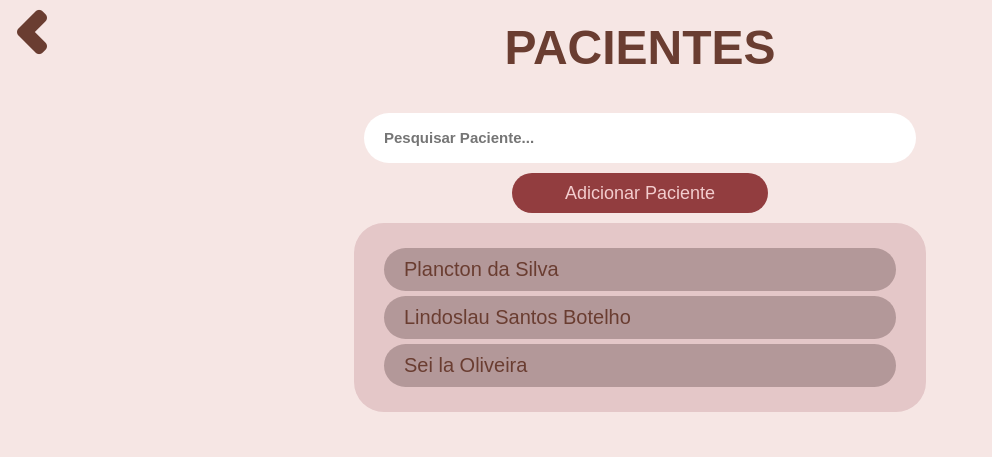
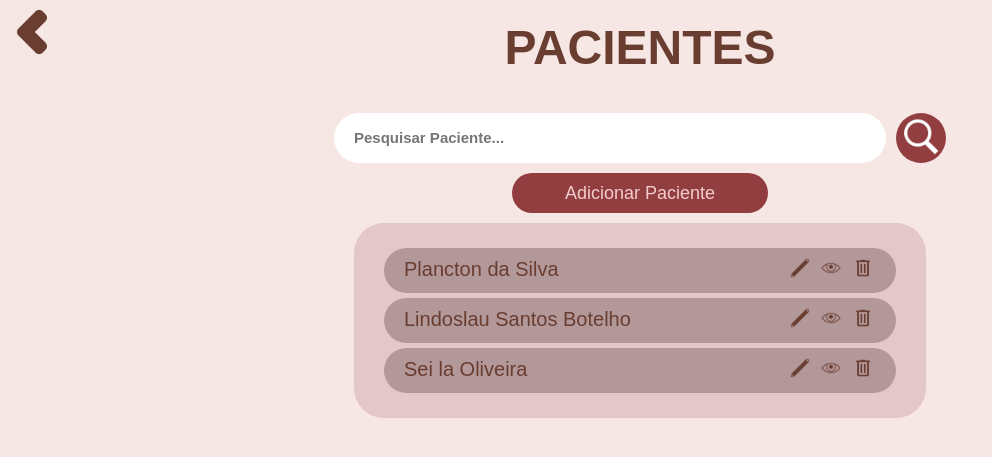
Before and after one commit to FabricioEllerSL/Clinica-Salutar, a Django app: page /pacientes/ in a window 1280 px wide. Shown: the part 71-528 px from the top of the page, without its empty margins (0-992 px from the left). Run offline with Django 5.2, Linux system fonts and the light colour scheme; data comes from the database, SQL or seed files in the repository.

Commit message:
feat: icones pesquisar paciente

```diff
--- a/pacientes/templates/pacientes/display.html
+++ b/pacientes/templates/pacientes/display.html
@@ -9,8 +9,11 @@
 </div>
 
 <main style="flex-direction: column;">
-    <form action="{% url 'pacientes:search' %}" method="get" style="text-align: center;">
+    <form action="{% url 'pacientes:search' %}" method="get" style="justify-content: center; display: flex;">
         <input class="pesquisar-pacientes" type="text" id="search" name="q" placeholder="Pesquisar Paciente...">
+        <button type="submit" class="pesquisar-button">
+            <img src="{% static 'pacientes/imagens/pesquisar-icon.png' %}" height="40" alt="">
+        </button>
     </form>
 
     <button class="add-paciente-button">
@@ -19,7 +22,20 @@
 
     <div class="mostrar-pacientes-container">
         {% for paciente in pacientes %}
-        <h4 class="paciente-exibido">{{ paciente.nome }}</h4>
+        <div class="paciente-exibido">
+            <h4 style="font-weight: 500;">{{ paciente.nome }}</h4>
+            <div class="icones-paciente">
+                <a href="" style="margin: 0 3px;">
+                    <img height="20" src="{% static 'pacientes/imagens/editar-icon.png' %}" alt="">
+                </a>
+                <a href="" style="margin: 0 3px;">
+                    <img height="20" src="{% static 'pacientes/imagens/ver-icon.png' %}" alt="">
+                </a>
+                <a href="" style="margin: 0 3px;">
+                    <img height="20" src="{% static 'pacientes/imagens/excluir-icon.png' %}" alt="">
+                </a>
+            </div>
+        </div>
         {% endfor %}
     </div>
 </main>
--- a/static/pacientes/css/styles.css
+++ b/static/pacientes/css/styles.css
@@ -35,14 +35,27 @@
 }
 
 .paciente-exibido{
+    display: flex;
+    justify-content: space-between;
     background-color: #b39899;
     padding: 10px 20px;
     border-radius: 30px;
     font-family: sans-serif;
     font-size: 20px;
     color: #6a3d31;
-    font-weight: 500;
     margin: 5px 0;
+}
 
+.pesquisar-button{
+    background-color: #923d3f;
+    border: none;
+    border-radius: 50px;
+    height: 50px;
+    width: 50px;
+    margin-left: 10px;
+    cursor: pointer;
+}
 
+.pesquisar-button:hover{
+    background-color: #b65254;
 }
```
Also changed, not shown: static/pacientes/imagens/editar-icon.png (added), static/pacientes/imagens/excluir-icon.png (added), static/pacientes/imagens/pesquisar-icon.png (added), static/pacientes/imagens/ver-icon.png (added).
